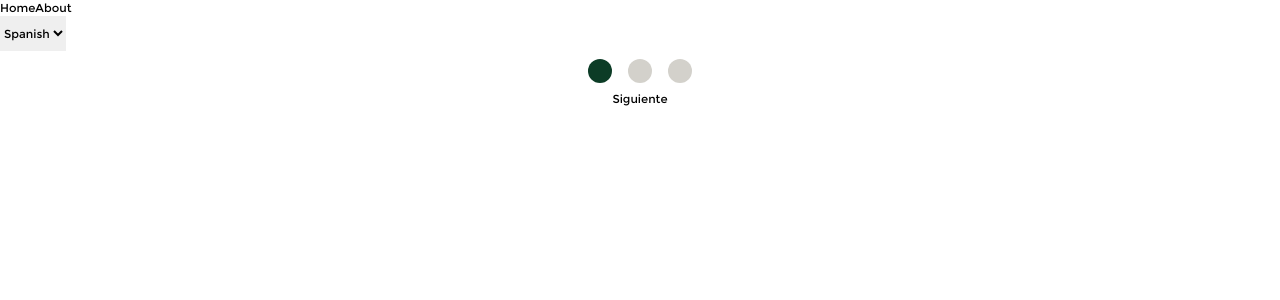
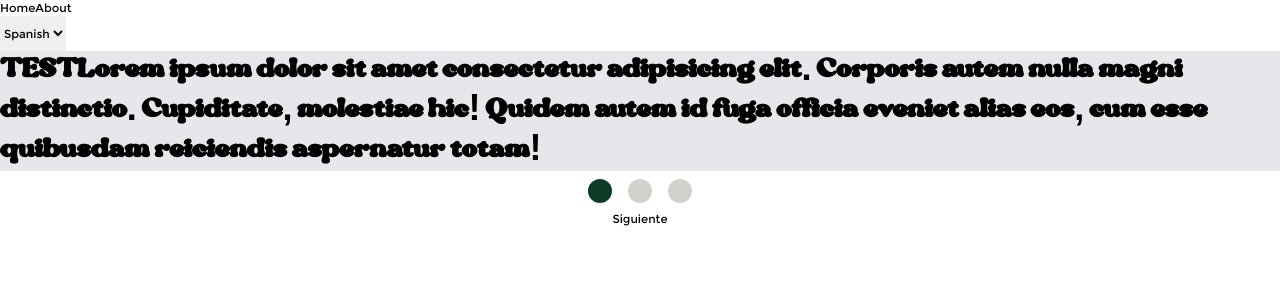
Before and after one commit to who-Is-Beto/inter, a React (Vite) app: page / in a window 1280 px wide. Shown: the top 300 px of the page. Built offline with nearby package versions, Linux system fonts and the light colour scheme.

Commit message:
[add] fonts working correctly 🚀

```diff
--- a/src/index.css
+++ b/src/index.css
@@ -1,9 +1,15 @@
 @import "tailwindcss/base";
 @import "tailwindcss/components";
 @import "tailwindcss/utilities";
+
+@font-face {
+  font-family: "Nighty";
+  src: url("src/assets/fonts/Nighty.otf") format("opentype");
+}
+
 @font-face {
   font-family: "Nats";
-  src: url("fonts/NATS-Regular.ttf") format("truetype");
+  src: url("src/assets/fonts/NATS.ttf") format("truetype");
 }
 * {
   @apply font-nats m-0 p-0 box-border leading-4;
--- a/src/views/Welcome/index.tsx
+++ b/src/views/Welcome/index.tsx
@@ -1,6 +1,11 @@
 const View1 = (
   <div className="w-full flex justify-center items-center bg-gray-200">
-    <h1 className="text-4xl font-bold"></h1>
+    <h1 className="text-4xl font-bold font-nighty">
+      TEST Lorem ipsum dolor sit amet consectetur adipisicing elit. Corporis
+      autem nulla magni distinctio. Cupiditate, molestiae hic! Quidem autem id
+      fuga officia eveniet alias eos, cum esse quibusdam reiciendis aspernatur
+      totam!
+    </h1>
   </div>
 );
 
--- a/tailwind.config.js
+++ b/tailwind.config.js
@@ -31,7 +31,8 @@ export default {
         black: "#373737"
       },
       fontFamily: {
-        nats: ["Nats", "sans-serif"]
+        nats: ["Nats", "sans-serif"],
+        nighty: ["Nighty", "sans-serif"]
       }
     }
   },
```
Also changed, not shown: src/assets/fonts/NATS.ttf (renamed from src/fonts/NATS-Regular.ttf), src/assets/fonts/Nighty.otf (added).
